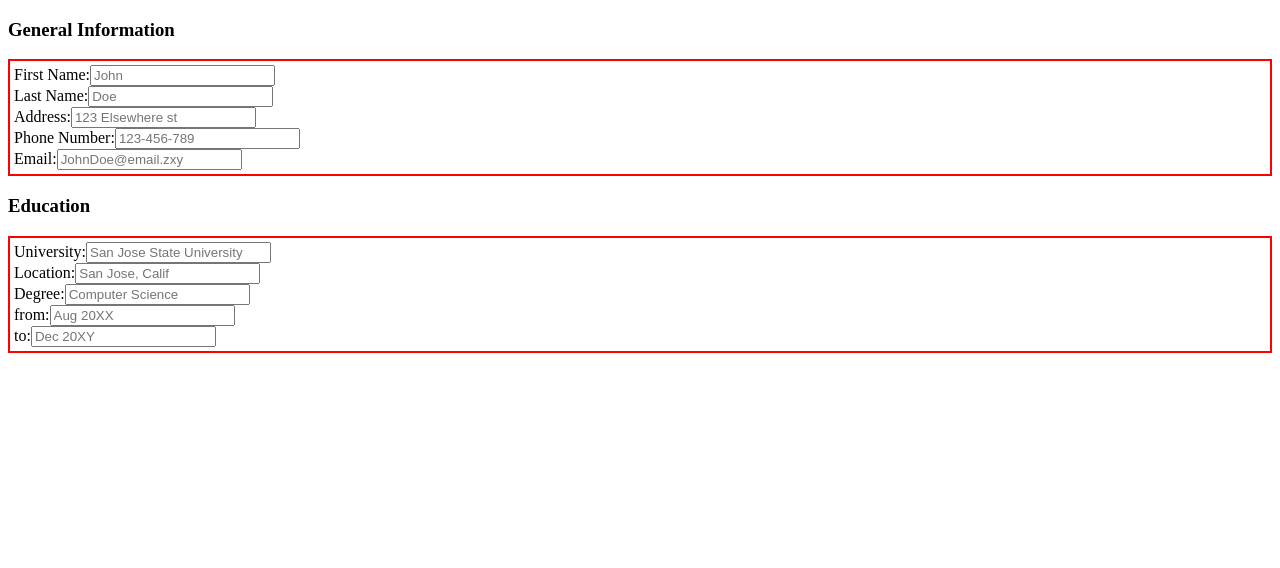
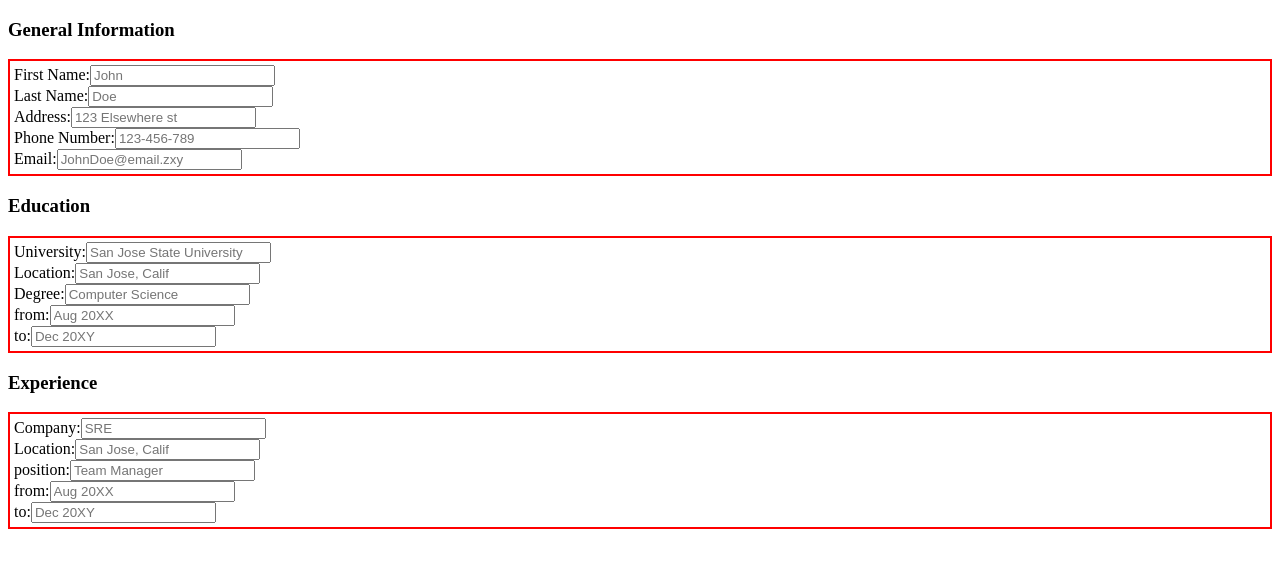
Before and after one commit to ralphorteza/cv-project, a React (Create React App) app: page / in a window 1280 px wide. Shown: the top 568 px of the page. Built offline with nearby package versions, Linux system fonts and the light colour scheme.

Commit message:
Add state and form elements in ExperienceInfo.js

```diff
--- a/src/App.js
+++ b/src/App.js
@@ -2,6 +2,7 @@ import React from "react";
 import GeneralInfo from "./components/form/GeneralInfo";
 import EducationInfo from "./components/form/EducationInfo";
 import "./App.css";
+import ExperienceInfo from "./components/form/ExperienceInfo";
 
 export default function App() {
 
@@ -58,6 +59,8 @@ export default function App() {
         handleEduInfoChange={handleEduInfoChange}
         eduInfo={eduInfo}
       />
+      <h3>Experience</h3>
+      <ExperienceInfo/>
     </div>
   );
 }
--- a/src/components/form/ExperienceInfo.js
+++ b/src/components/form/ExperienceInfo.js
@@ -0,0 +1,79 @@
+import React from "react"
+
+export default function ExperienceInfo() {
+
+  const [experienceInfo, setEduInfo] = React.useState({
+    company:"",
+    location:"",
+    position:"",
+    from:"",
+    to:"",
+  });
+
+  function handleExperienceInfoChange(e) {
+    // console.log(e);
+    const {name, value} = e.target;
+
+    setEduInfo(prevInfo => {
+      return {
+        ...prevInfo,
+        [name]: value
+      }
+    })
+  }
+
+  return(
+    <form className="experience-info">
+      <label>
+        Company:
+        <input
+          type="text"
+          placeholder="SRE"
+          onChange={handleExperienceInfoChange}
+          name="company"
+          value={experienceInfo.company}
+        />
+      </label>
+      <label>
+        Location:
+        <input
+          type="text"
+          placeholder="San Jose, Calif"
+          onChange={handleExperienceInfoChange}
+          name="location"
+          value={experienceInfo.location}
+        />
+      </label>
+      <label>
+        position:
+        <input
+          type="text"
+          placeholder="Team Manager"
+          onChange={handleExperienceInfoChange}
+          name="position"
+          value={experienceInfo.position}
+        />
+      </label>
+      <label>
+        from:
+        <input
+          type="text"
+          placeholder="Aug 20XX"
+          onChange={handleExperienceInfoChange}
+          name="from"
+          value={experienceInfo.from}
+        />
+      </label>
+      <label>
+        to:
+        <input
+          type="text"
+          placeholder="Dec 20XY"
+          onChange={handleExperienceInfoChange}
+          name="to"
+          value={experienceInfo.to}
+          />
+      </label>
+    </form>
+  );
+}
```
